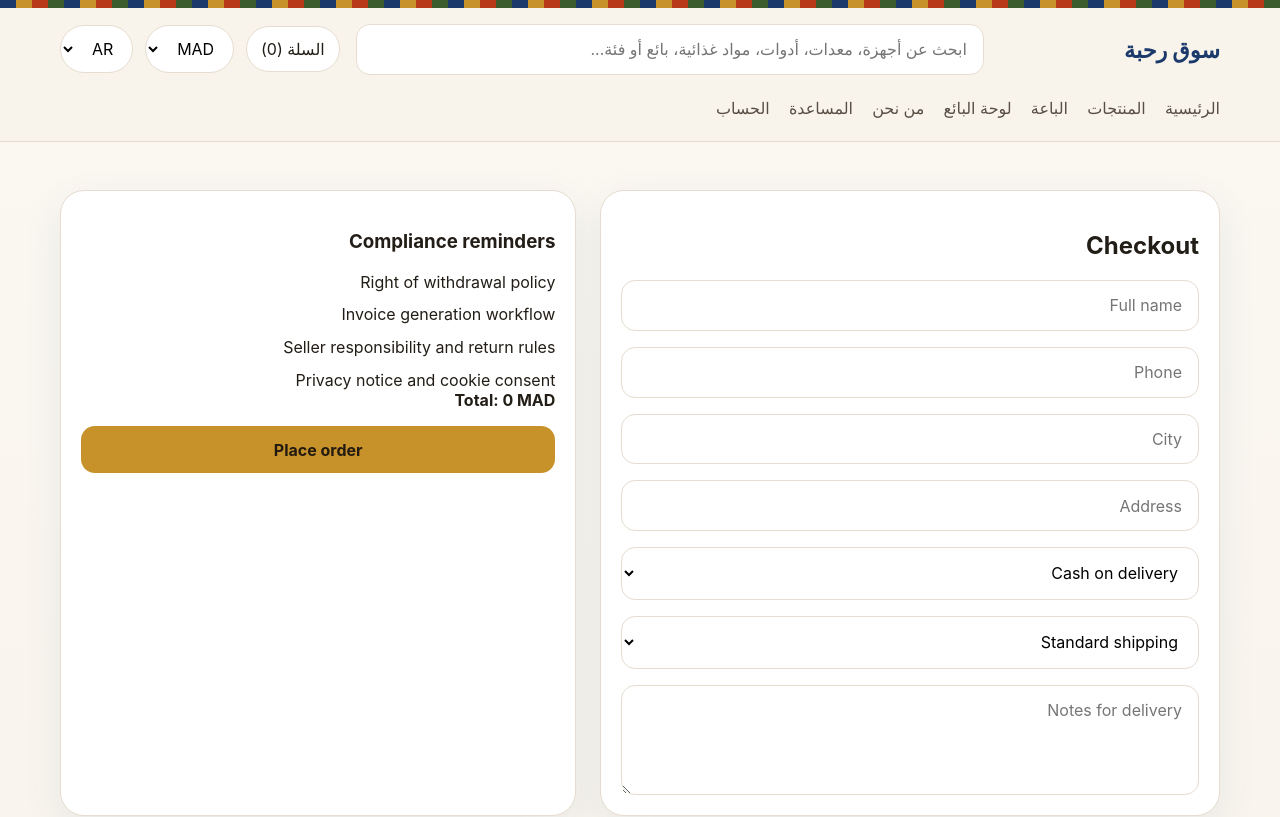
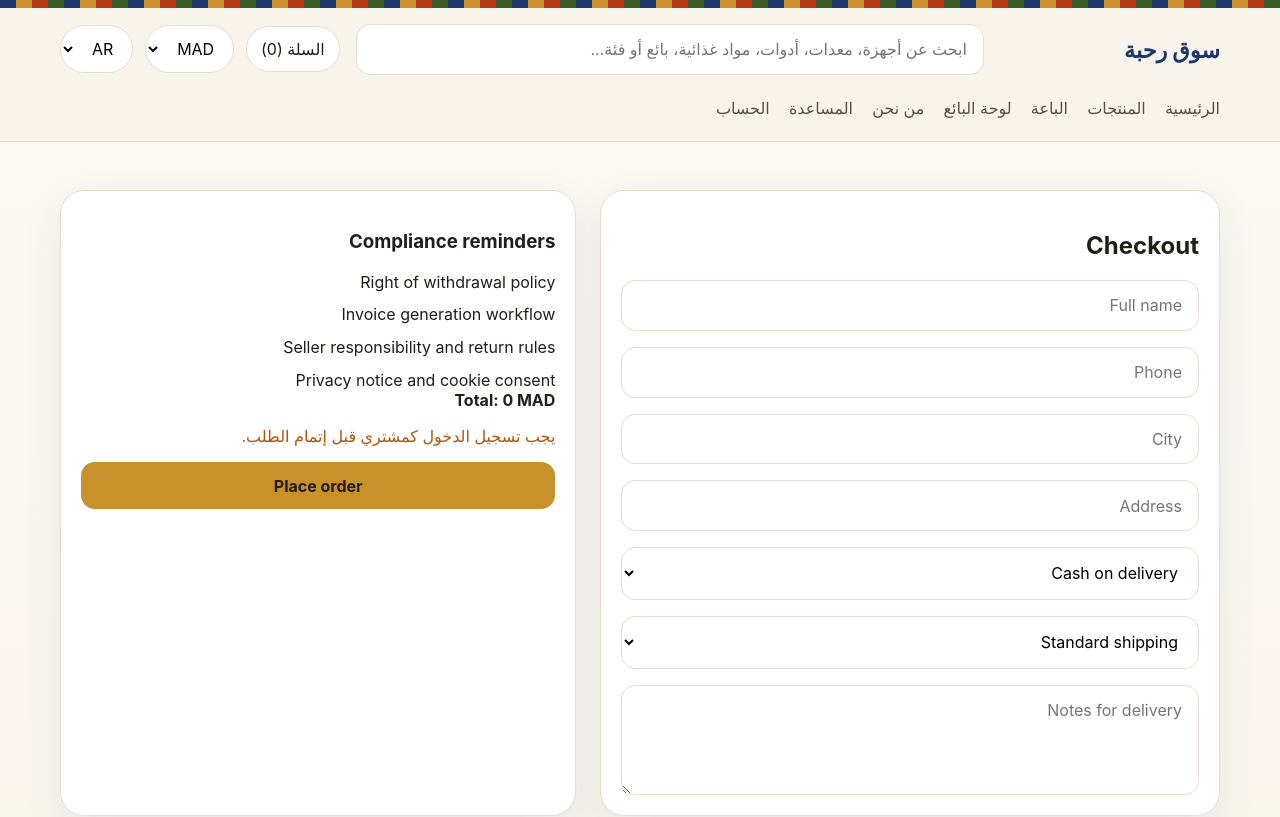
Before and after one commit to ori00fit-tech/souq-rahba-platform, a React (Vite) app in the folder apps/storefront/: page /checkout in a window 1280 px wide. Shown: the top 817 px of the page. Built offline with nearby package versions, Linux system fonts and the light colour scheme.

Commit message:
Use authenticated buyer in checkout and remove auth marker

```diff
--- a/apps/storefront/src/pages/CheckoutPage.jsx
+++ b/apps/storefront/src/pages/CheckoutPage.jsx
@@ -1,9 +1,11 @@
 import { useMemo, useState } from "react";
+import { useNavigate } from "react-router-dom";
 import { useApp } from "../context/AppContext";
 import { apiPost } from "../lib/api";
 
 export default function CheckoutPage() {
-  const { cart, total, clearCart } = useApp();
+  const navigate = useNavigate();
+  const { cart, total, clearCart, currentUser, authLoading } = useApp();
 
   const [form, setForm] = useState({
     fullName: "",
@@ -22,7 +24,11 @@ export default function CheckoutPage() {
     return [...new Set(cart.map((item) => item.seller_id).filter(Boolean))];
   }, [cart]);
 
-  const canCheckout = cart.length > 0 && uniqueSellerIds.length === 1;
+  const canCheckout =
+    cart.length > 0 &&
+    uniqueSellerIds.length === 1 &&
+    !!currentUser &&
+    currentUser.role === "buyer";
 
   function handleChange(e) {
     setForm({
@@ -33,6 +39,22 @@ export default function CheckoutPage() {
 
   async function handlePlaceOrder() {
     try {
+      if (authLoading) {
+        setMessage("جاري التحقق من الجلسة...");
+        return;
+      }
+
+      if (!currentUser) {
+        setMessage("يجب تسجيل الدخول أولاً قبل إتمام الطلب");
+        navigate("/auth");
+        return;
+      }
+
+      if (currentUser.role !== "buyer") {
+        setMessage("فقط حسابات المشترين يمكنها إنشاء الطلبات");
+        return;
+      }
+
       if (cart.length === 0) {
         setMessage("السلة فارغة");
         return;
@@ -54,7 +76,7 @@ export default function CheckoutPage() {
       setMessage("");
 
       const result = await apiPost("/commerce/orders", {
-        buyer_user_id: "u3",
+        buyer_user_id: currentUser.id,
         seller_id: sellerId,
         payment_method: form.paymentMethod,
         shipping_status: "pending",
@@ -78,6 +100,9 @@ export default function CheckoutPage() {
       if (result.ok) {
         clearCart();
         setMessage(`تم إنشاء الطلب بنجاح. رقم الطلب: ${result.data.id}`);
+        setTimeout(() => {
+          navigate("/my-orders");
+        }, 1000);
       } else {
         setMessage("فشل إنشاء الطلب");
       }
@@ -159,7 +184,13 @@ export default function CheckoutPage() {
           Total: {total} MAD
         </div>
 
-        {!canCheckout && cart.length > 0 ? (
+        {!currentUser && !authLoading ? (
+          <p style={{ marginBottom: "16px", color: "#b45309" }}>
+            يجب تسجيل الدخول كمشتري قبل إتمام الطلب.
+          </p>
+        ) : null}
+
+        {!canCheckout && cart.length > 0 && currentUser ? (
           <p style={{ marginBottom: "16px", color: "#b45309" }}>
             السلة الحالية غير قابلة للطلب لأن المنتجات ليست موحدة المصدر أو بياناتها ناقصة.
           </p>
@@ -168,7 +199,7 @@ export default function CheckoutPage() {
         <button
           className="btn btn-primary full-width"
           onClick={handlePlaceOrder}
-          disabled={submitting || !canCheckout}
+          disabled={submitting || authLoading || !canCheckout}
         >
           {submitting ? "Placing order..." : "Place order"}
         </button>
```
